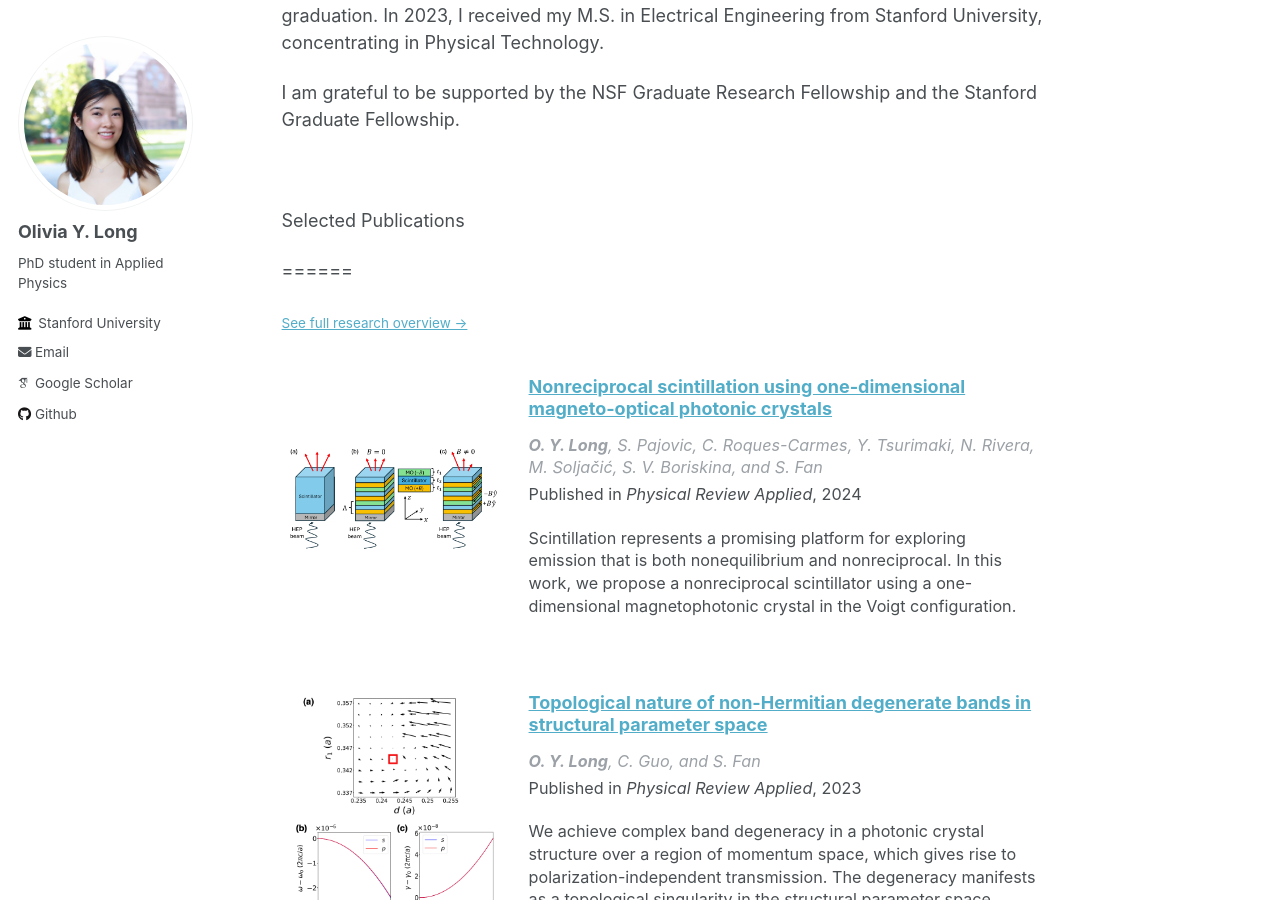
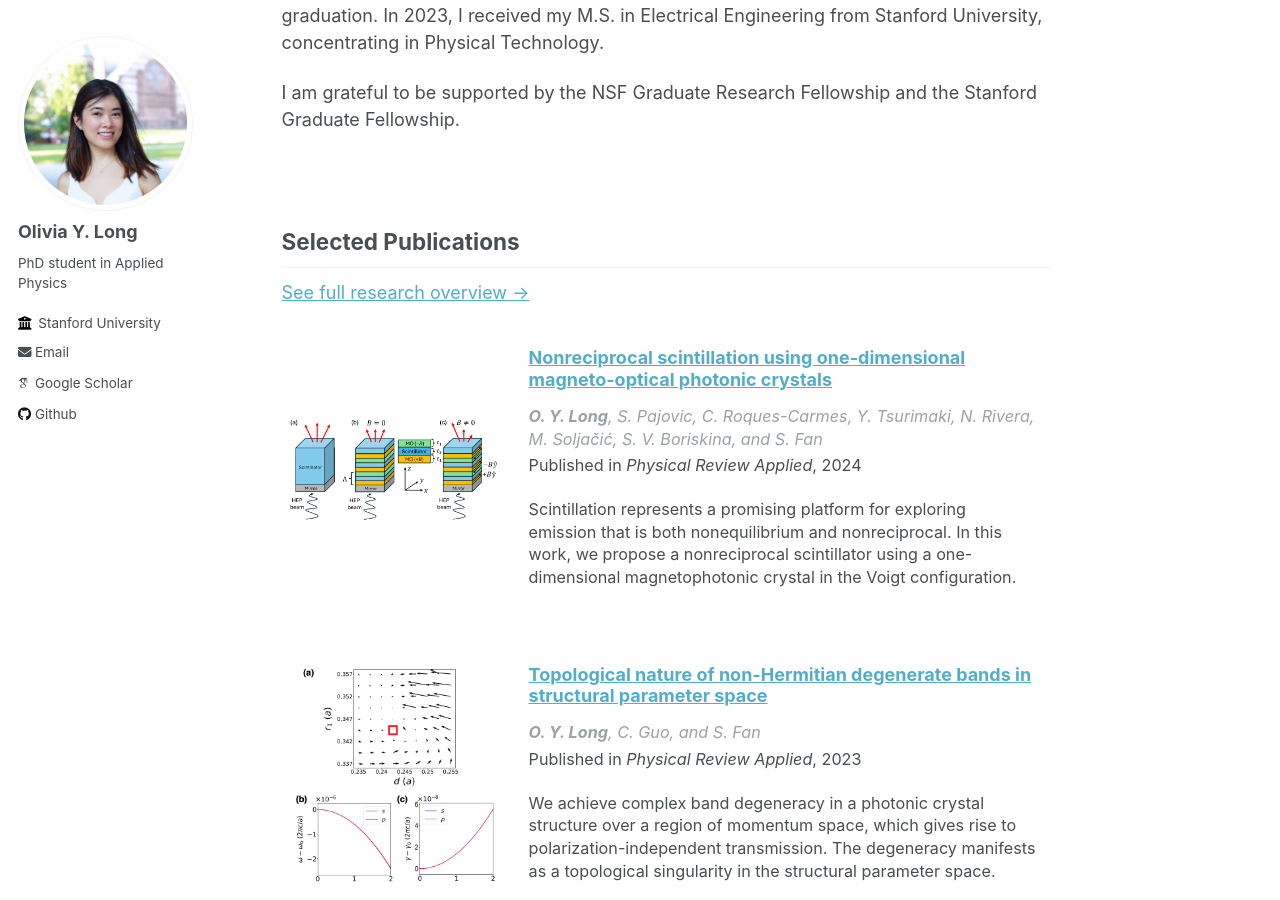
Before and after one commit to oliviaylong/oliviaylong.github.io, a Jekyll site: the page built from _pages/about.md, in a window 1280 px wide and 900 px high, scrolled down 371 px. Built offline with Jekyll 4.4.1, drawn with Linux system fonts in a browser that asks for light colours; some web fonts are replaced.

```diff
--- a/_pages/about.md
+++ b/_pages/about.md
@@ -16,10 +16,9 @@ I am grateful to be supported by the NSF Graduate Research Fellowship and the St
 
 <br>
 
-Selected Publications
+## Selected Publications
 
-======
-<p><small><a href="{{ '/publications/' | relative_url }}">See full research overview →</a></small></p>
+[See full research overview →]({{ '/research/' | relative_url }})
 
 {% include base_path %}
 
@@ -47,8 +46,8 @@ Selected Publications
 {% endcomment %}
 <br>
 
-Selected Awards
-======
+## Selected Awards
+
 
 * Best Student Paper at Optica Imaging Congress (2023)
 
@@ -62,8 +61,7 @@ Selected Awards
 
 <br>
 
-Contact
-======
+## Contact
 
 olong@stanford.edu
 
```
